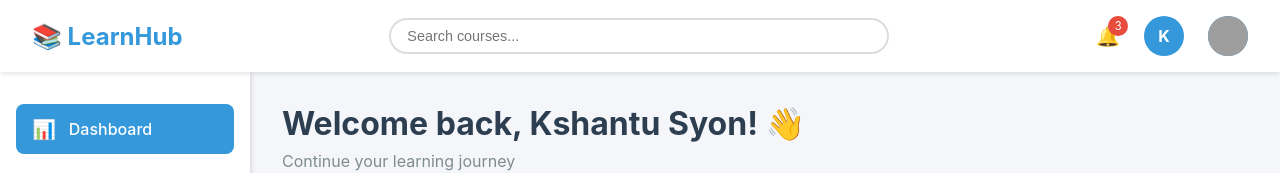
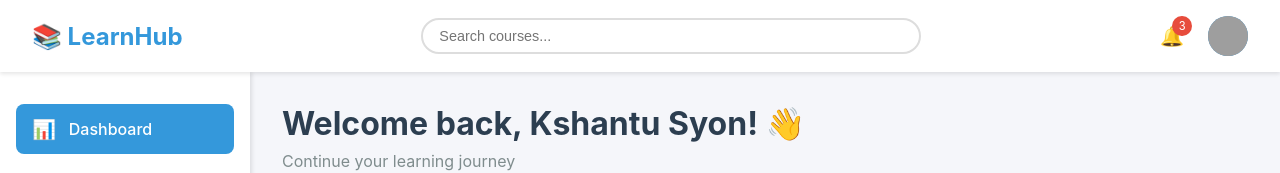
Before and after one commit to syon001/LSM-frontend, a React (Vite) app: page / in a window 1280 px wide. Shown: the top 173 px of the page. Built offline with nearby package versions, Linux system fonts and the light colour scheme; grey boxes are pictures that could not be loaded.

Commit message:
Update Navbar.jsx

```diff
--- a/src/components/Layout/Navbar.jsx
+++ b/src/components/Layout/Navbar.jsx
@@ -31,9 +31,9 @@ function Navbar({ onHamburgerClick, isSidebarOpen }) {
           <span className="notification-badge">3</span>
         </div>
 
-        <div className="user-avatar" title={user.name}>
+        {/* <div className="user-avatar" title={user.name}>
           {user.name.charAt(0)}
-        </div>
+        </div> */}
 
         <div className="user-avatar" title={user.name}>
           <img
```
